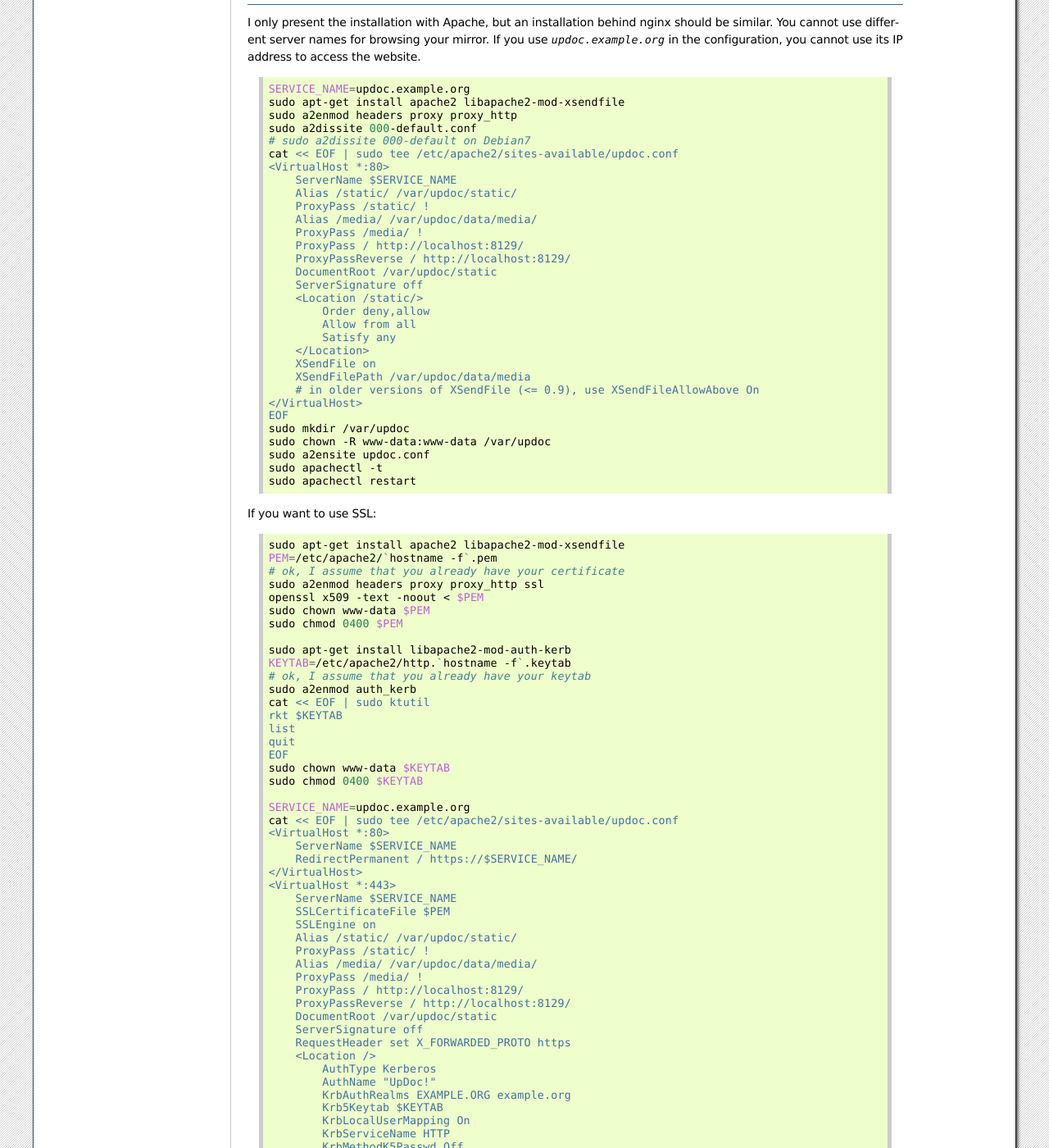
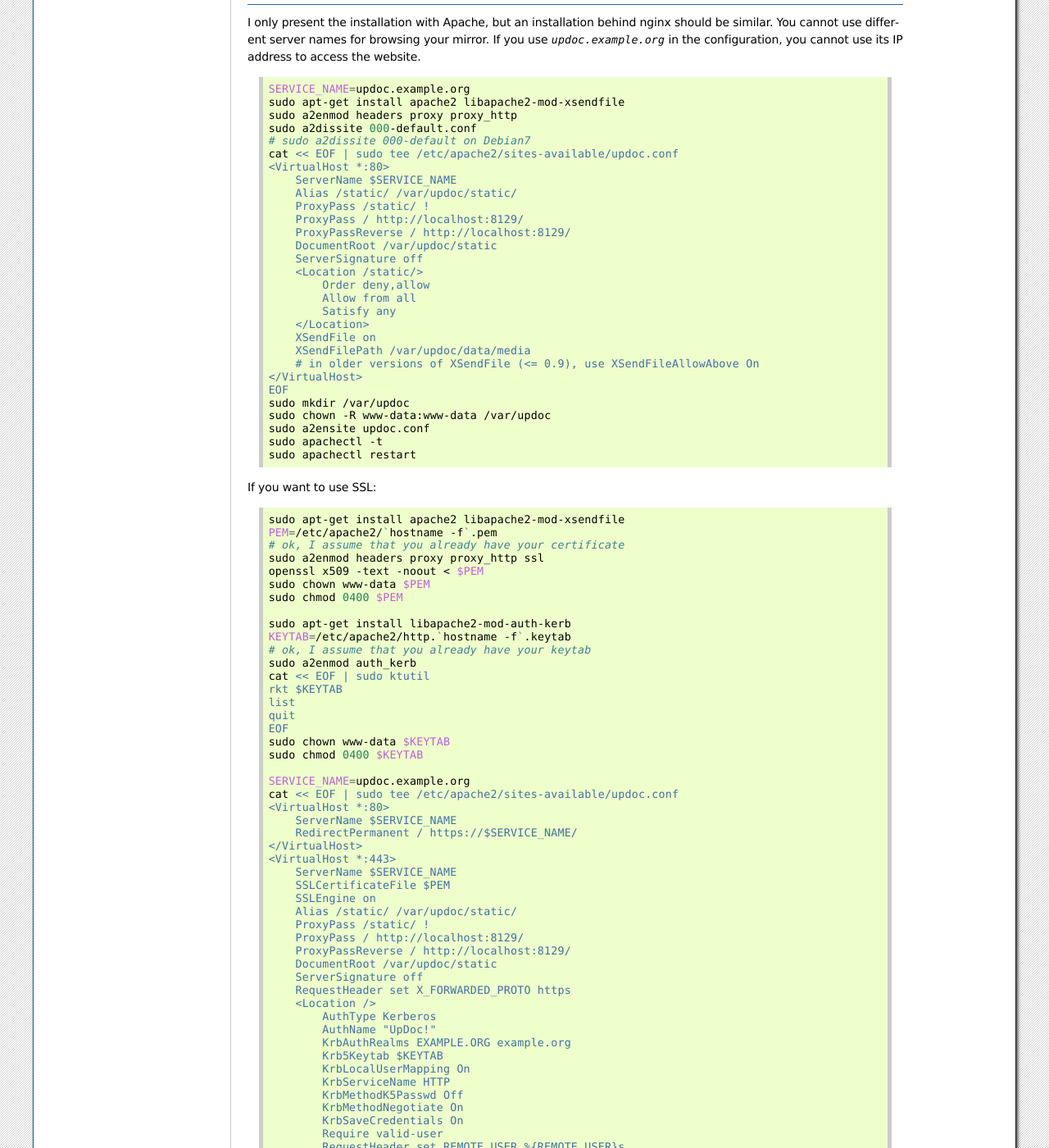
Before and after one commit to d9pouces/Updoc, a Sphinx documentation site: the page built from doc/source/installation.rst, in a window 1280 px wide and 1400 px high, scrolled down 684 px. Shown: the whole window at 82% size. Built offline with Sphinx 7.4.7, drawn with Linux system fonts in a browser that asks for light colours.

Commit message:
installation complete

```diff
--- a/doc/source/installation.rst
+++ b/doc/source/installation.rst
@@ -61,8 +61,6 @@
         ServerName $SERVICE_NAME
         Alias /static/ /var/updoc/static/
         ProxyPass /static/ !
-        Alias /media/ /var/updoc/data/media/
-        ProxyPass /media/ !
         ProxyPass / http://localhost:8129/
         ProxyPassReverse / http://localhost:8129/
         DocumentRoot /var/updoc/static
@@ -120,8 +118,6 @@
         SSLEngine on
         Alias /static/ /var/updoc/static/
         ProxyPass /static/ !
-        Alias /media/ /var/updoc/data/media/
-        ProxyPass /media/ !
         ProxyPass / http://localhost:8129/
         ProxyPassReverse / http://localhost:8129/
         DocumentRoot /var/updoc/static
--- a/updoc/templates/updoc/dev/doc/source/installation.rst
+++ b/updoc/templates/updoc/dev/doc/source/installation.rst
@@ -17,6 +17,9 @@
     echo "CACHES = {'default': {'BACKEND': 'django.core.cache.backends.dummy.DummyCache'}}" > $VIRTUAL_ENV/etc/updoc/settings.py
     updoc-manage init_es
 {% endblock %}
+
+{% block webserver_ssl_media %}{% endblock %}
+{% block webserver_media %}{% endblock %}
 
 {% block other_application %}Elasticsearch
 =============
```
